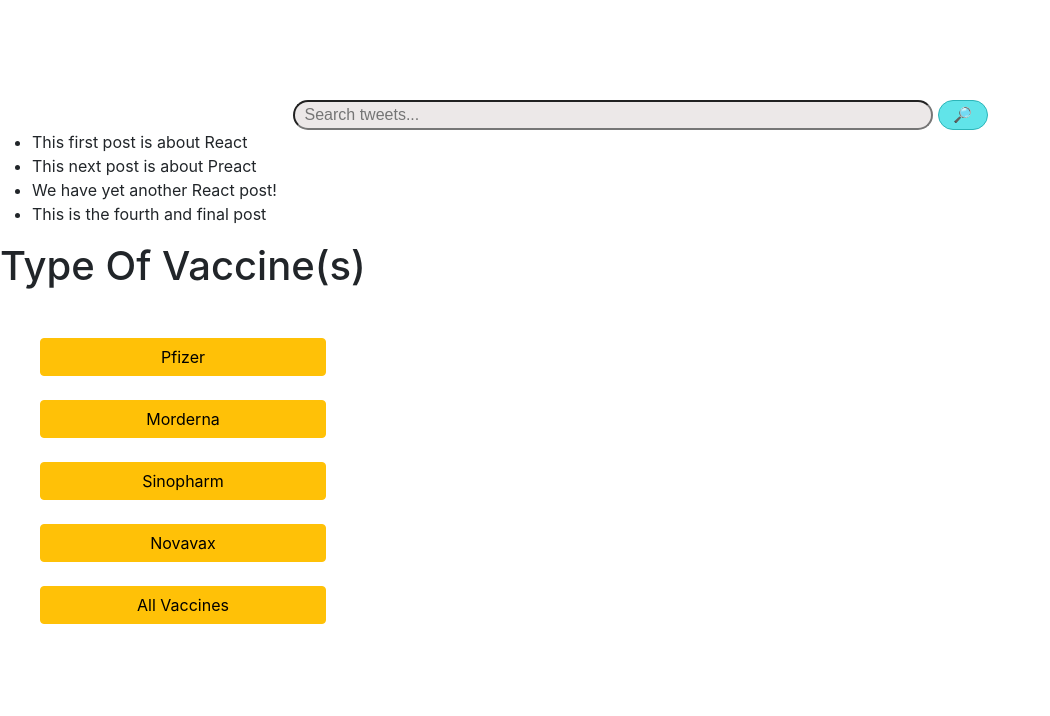
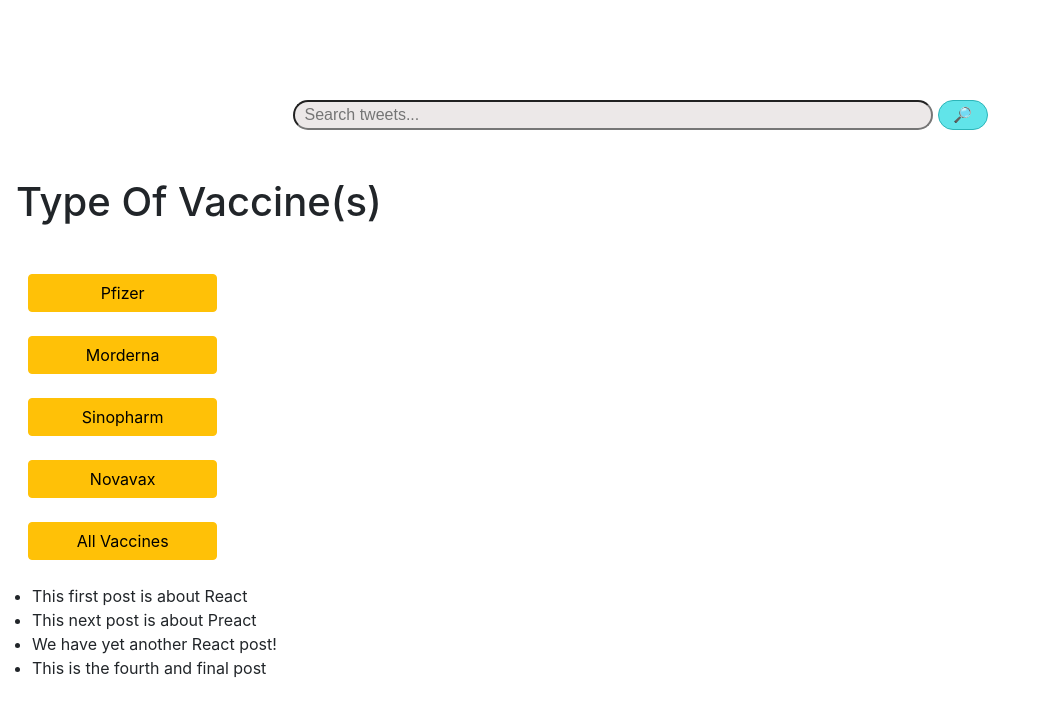
Before and after one commit to hienvantran/CZ4034-Information-Retrieval, a React (Create React App) app in the folder frontend/my-app/: page / in a window 1280 px wide. Shown: the top 716 px of the page, without its empty margins (0-1050 px from the left). Built offline with nearby package versions, Linux system fonts and the light colour scheme.

Commit message:
Fix Category Text

```diff
--- a/frontend/my-app/src/App.js
+++ b/frontend/my-app/src/App.js
@@ -37,14 +37,14 @@
                     setSearchQuery={setSearchQuery}
                 />
             </div>
+            <>
+                <Category/>
+            </>
             <ul>
                 {filteredPosts.map(post => (
                     <li key={post.key}>{post.name}</li>
                 ))}
             </ul>
-            <>
-                <Category />
-            </>
         </div>
 
     );
--- a/frontend/my-app/src/components/category.js
+++ b/frontend/my-app/src/components/category.js
@@ -6,19 +6,16 @@
     return (
         <>
 
-            <h1>Type Of Vaccine(s)</h1>
-            <div className="container-fluid mx-2">
-                <div className="row mt-5 mx-2">
-                    <div className="col-md-3">
+            <h1 className="mx-3 my-5">Type Of Vaccine(s)</h1>
+            <div className="container-fluid mx-3">
+                <div className="row mt-5">
+                    <div className="col-md-2">
                         <button className="btn btn-warning w-100 mb-4">Pfizer</button>
                         <button className="btn btn-warning w-100 mb-4">Morderna</button>
                         <button className="btn btn-warning w-100 mb-4">Sinopharm</button>
                         <button className="btn btn-warning w-100 mb-4">Novavax</button>
                         <button className="btn btn-warning w-100 mb-4">All Vaccines</button>
                     </div>
-                    {/* <div className="col-md-9">
-
-                        </div> */}
                 </div>
             </div>
 
```
Also changed, not shown: 1 other file (tests, documents, lock files or other folders).
